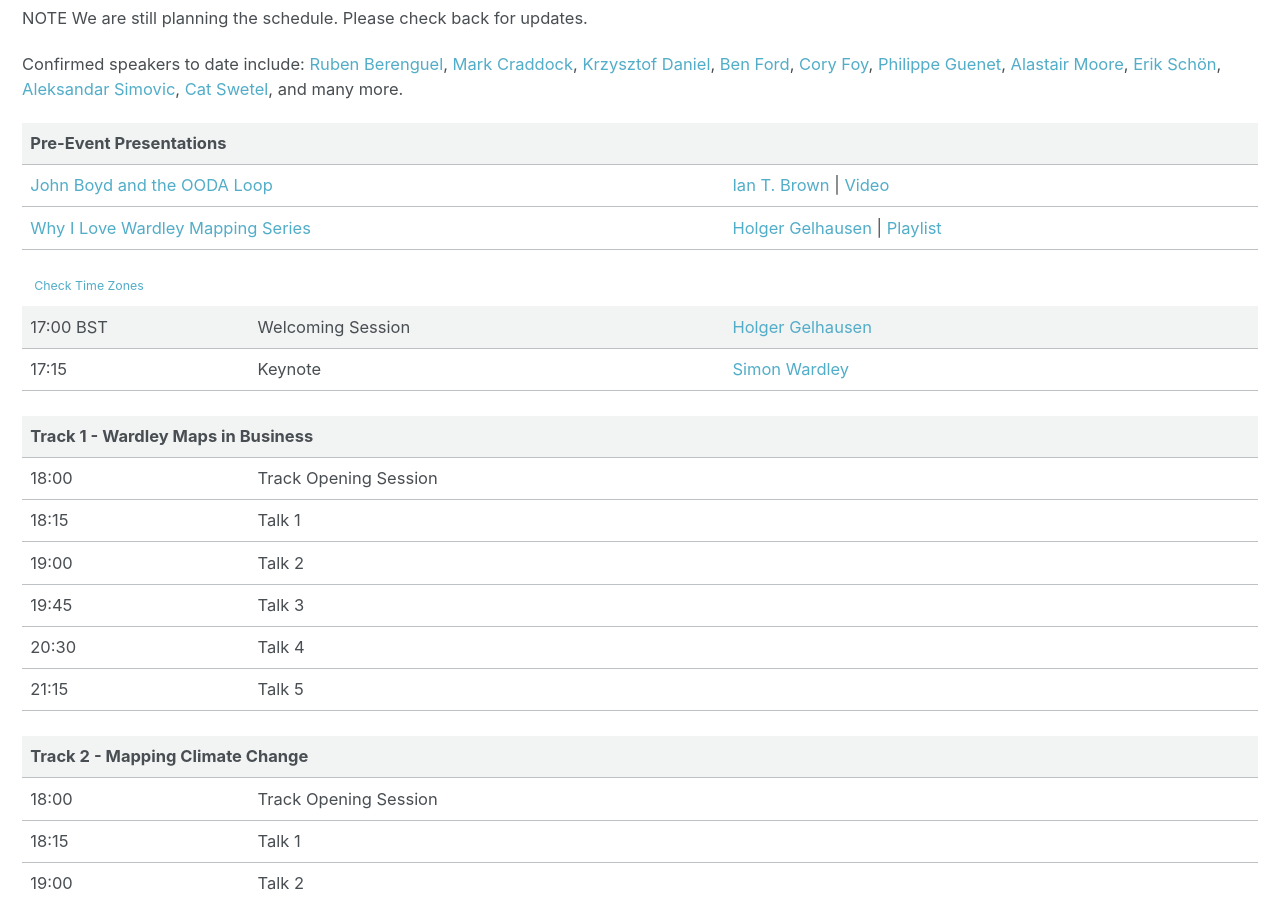
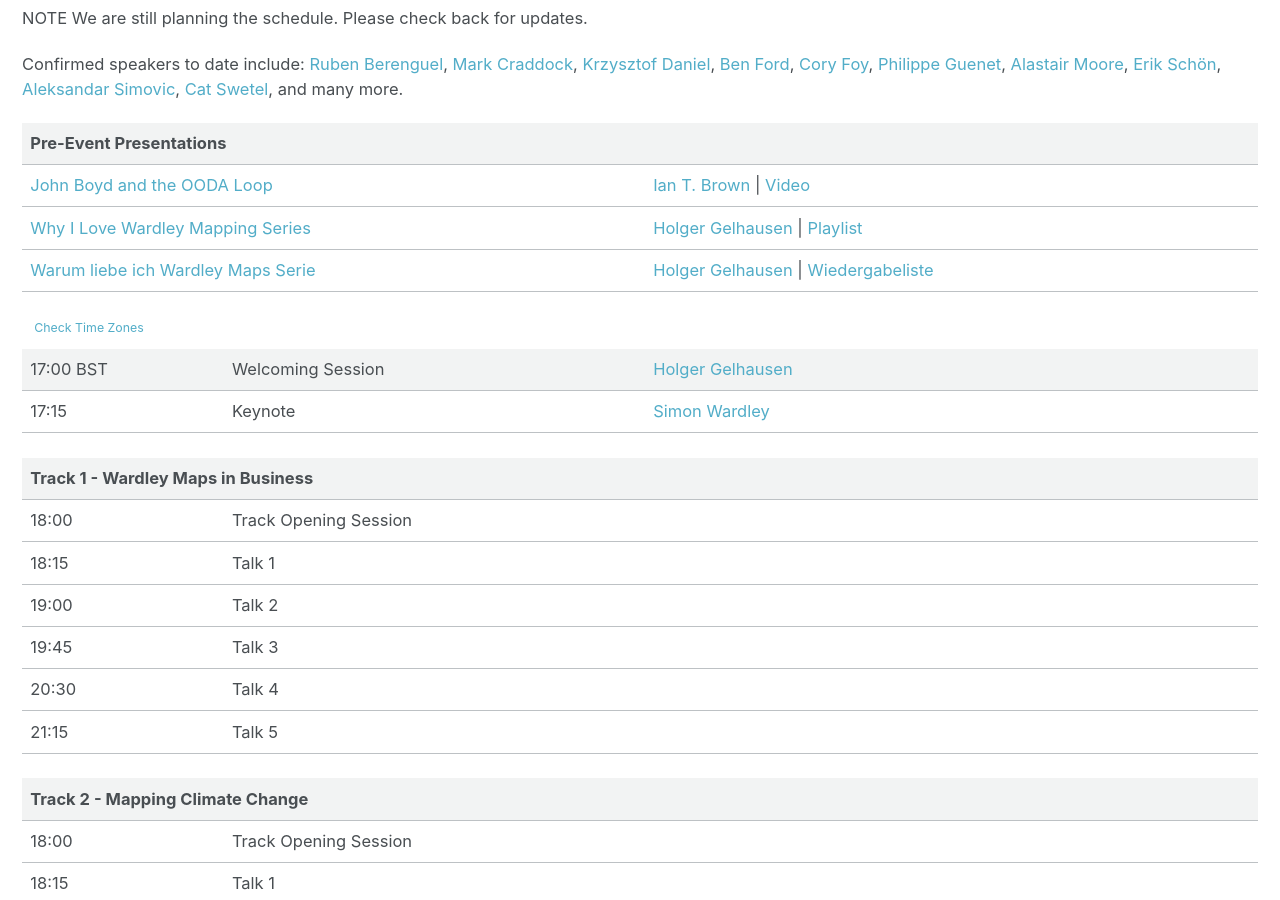
Before and after one commit to mapcampcommittee/mapcampcommittee.github.io, a Jekyll site: the page built from _pages/2020-07-29_Germany.html, in a window 1280 px wide and 900 px high, scrolled down 1040 px. Built offline with Jekyll 4.4.1, drawn with Linux system fonts in a browser that asks for light colours.

Commit message:
Warum liebe ich Wardley Maps Serie

```diff
--- a/_pages/2020-07-29_Germany.html
+++ b/_pages/2020-07-29_Germany.html
@@ -73,6 +73,10 @@
   <tr>
     <td colspan="2"><a target="_blank" href="https://www.youtube.com/watch?v=__p3a1uteuI&list=PLP0vnsXbJsRVi7NzcH7e-l9ftxRSygiLA">Why I Love Wardley Mapping Series</a></td>
     <td><a href="https://twitter.com/HolgerGelhausen">Holger Gelhausen</a> | <a target="_blank" href="https://www.youtube.com/playlist?list=PLP0vnsXbJsRVi7NzcH7e-l9ftxRSygiLA">Playlist</a></td>
+  </tr>
+  <tr>
+    <td colspan="2"><a target="_blank" href="https://www.youtube.com/watch?v=FEfosYm6aYw&list=PLP0vnsXbJsRWRbQmi2WDMpX4_JWNnA0HX">Warum liebe ich Wardley Maps Serie</a></td>
+    <td><a href="https://twitter.com/HolgerGelhausen">Holger Gelhausen</a> | <a target="_blank" href="https://www.youtube.com/playlist?list=PLP0vnsXbJsRWRbQmi2WDMpX4_JWNnA0HX">Wiedergabeliste</a></td>
   </tr>
 
   <tr class="schedule-section">
```
